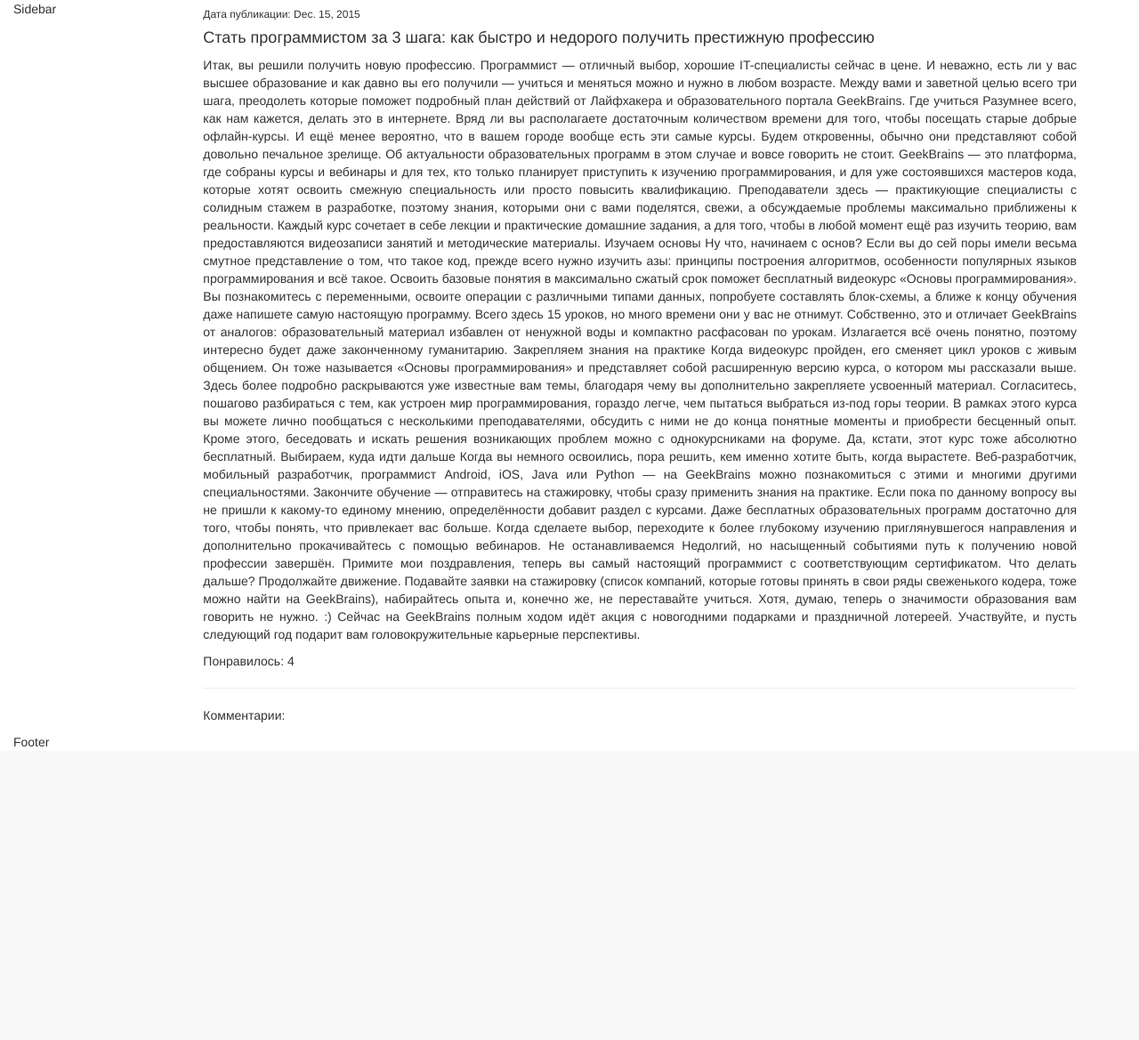
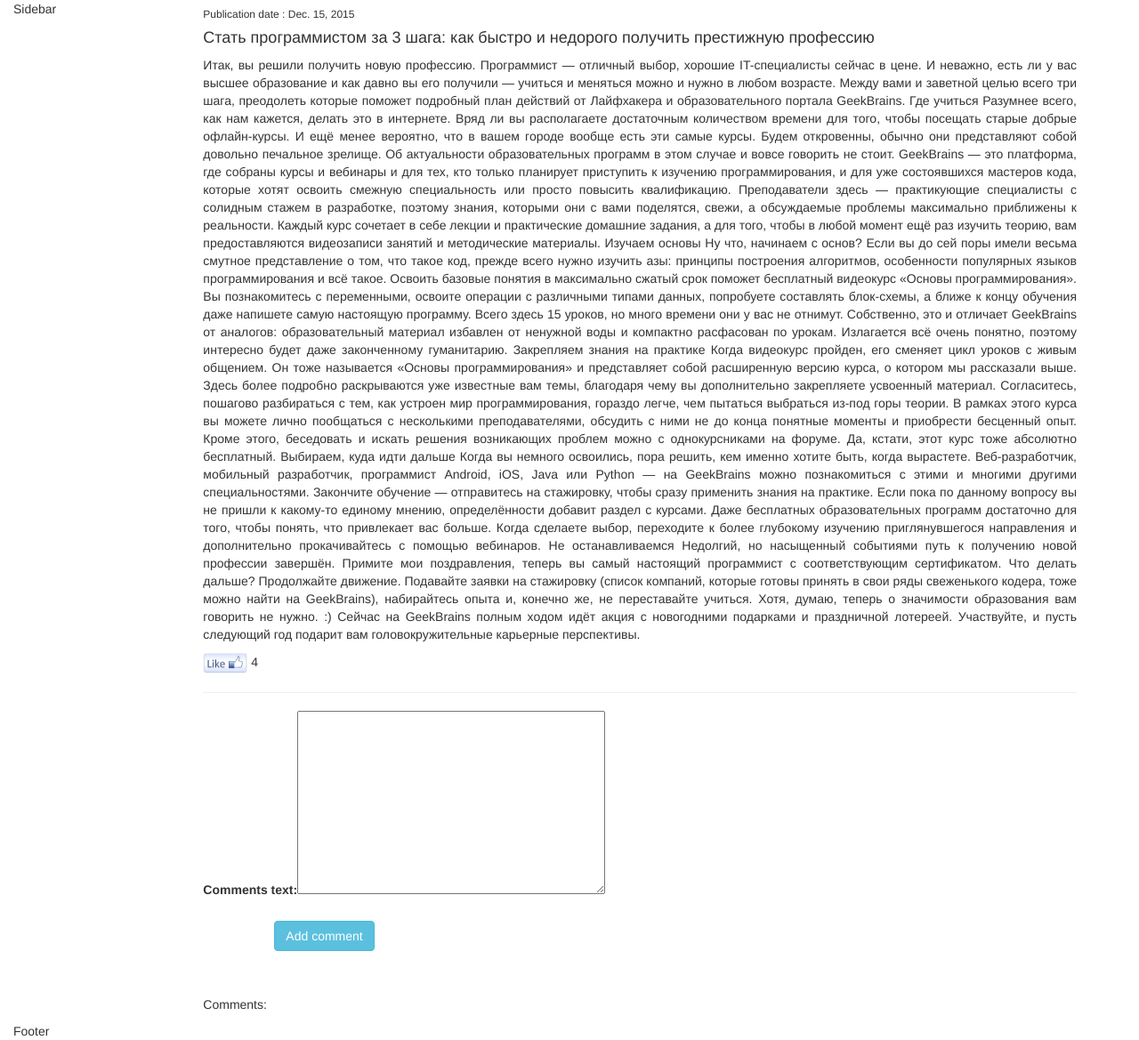
Before and after one commit to RedMouse-Python-1group/Chingiz, a Django app: page /articles/1/ in a window 1280 px wide. Shown: the part 71-1240 px from the top of the page at 89% size. Before the commit the page ends 911 px from the top, so only its background shows below. Run offline with Django 3.2, Linux system fonts and the light colour scheme; data comes from the database, SQL or seed files in the repository; both versions use the stored data as it was before the commit; data that the repository does not hold is empty; some libraries are stand-ins or nearby versions.

Commit message:
Now we able to add comments

```diff
--- /dev/null
+++ b/Article/forms.py
@@ -0,0 +1,8 @@
+from django.forms import ModelForm
+from Article.models import Comment
+
+
+class CommentForm(ModelForm):
+    class Meta:
+        model = Comment
+        fields = ['comments_text']
--- a/Article/models.py
+++ b/Article/models.py
@@ -25,7 +25,6 @@
         db_table = 'comments'
 
     comments_text = models.TextField()
-    comments_date = models.DateField()
     comments_article = models.ForeignKey(Article)
 
 
--- a/Article/templates/article.html
+++ b/Article/templates/article.html
@@ -1,17 +1,26 @@
 {% extends 'base.html' %}
+{% load staticfiles %}
 
 {% block title %}Article{% endblock %}
 
 
 {% block content %}
-    <h6>Дата публикации: {{ article.article_date }}</h6>
+    <h6>Publication date : {{ article.article_date }}</h6>
     <h4>{{ article.article_title }}</h4>
     <p>{{ article.article_text|safe }}</p>
-    <p>Понравилось: {{ article.article_likes }}</p>
+    <p><a href="/articles/addlike/{{ article.id }}/"><img src="{% static "img/FacebookLikeCropped.jpg" %} " height="25px" width="50px"></a> {{ article.article_likes }}</p>
     <hr>
-    <p>Комментарии: </p>
+
+    <form action="/articles/addcomment/{{ article.id }}/" method="post">
+    {% csrf_token %}
+        {{ form }}
+    <div class="form-action" id="add_comment_button">
+    <input type="submit" class="btn btn-info" value="Add comment">
+    </div>
+    </form>
+    <p>Comments: </p>
     {% for comment in comments %}
-        <p>{{ comments.comments_text }}</p>
+        <p>{{ comment.comments_text }}</p>
     {% endfor %}
 
 
--- a/Article/urls.py
+++ b/Article/urls.py
@@ -3,5 +3,6 @@
 urlpatterns = [
     url(r'^articles/(?P<article_id>\d+)/$', 'Article.views.article'),
     url(r'^articles/addlike/(?P<article_id>\d+)/$', 'Article.views.addlike'),
+    url(r'^articles/addcomment/(?P<article_id>\d+)/$', 'Article.views.addcomment'),
     url(r'^$', 'Article.views.articles'),
 ]
--- a/Article/views.py
+++ b/Article/views.py
@@ -1,6 +1,9 @@
 from django.core.exceptions import ObjectDoesNotExist
 from django.http import Http404
 from django.shortcuts import render, render_to_response, redirect
+from django.template.context_processors import csrf
+
+from Article.forms import CommentForm
 from Article.models import Article, Comment, Image
 
 # Create your views here.
@@ -11,7 +14,13 @@
 
 
 def article(request, article_id=1):
-    return render_to_response('article.html', {'article': Article.objects.get(id=article_id), 'comments': Comment.objects.filter(comments_article_id=article_id)})
+    comment_form = CommentForm
+    args = {}
+    args.update(csrf(request))
+    args['article'] = Article.objects.get(id=article_id)
+    args['comments'] = Comment.objects.filter(comments_article_id=article_id)
+    args["form"] = comment_form
+    return render_to_response('article.html', args)
 
 
 def addlike(request, article_id):
@@ -22,3 +31,14 @@
     except ObjectDoesNotExist:
         raise Http404
     return redirect('/')
+
+
+def addcomment(request, article_id):
+    if request.POST:
+        form = CommentForm(request.POST)
+        if form.is_valid():
+            comment = form.save(commit=False)
+            comment.comments_article = Article.objects.get(id=article_id)
+            form.save()
+            foo = "/articles/%s/" % article_id
+    return redirect(foo)
--- a/static/css/style.css
+++ b/static/css/style.css
@@ -11,3 +11,9 @@
     text-align: justify;
     padding-right: 70px;
 }
+
+#add_comment_button {
+    padding-top: 20px;
+    padding-left: 80px;
+    padding-bottom: 50px;
+}
```
Also changed, not shown: Article/admin.py (+1 -6 lines), Article/migrations/0001_initial.py, Article/migrations/0002_image.py (deleted), Article/migrations/0003_auto_20151215_2022.py (deleted), db.sqlite3, 5 other files.
